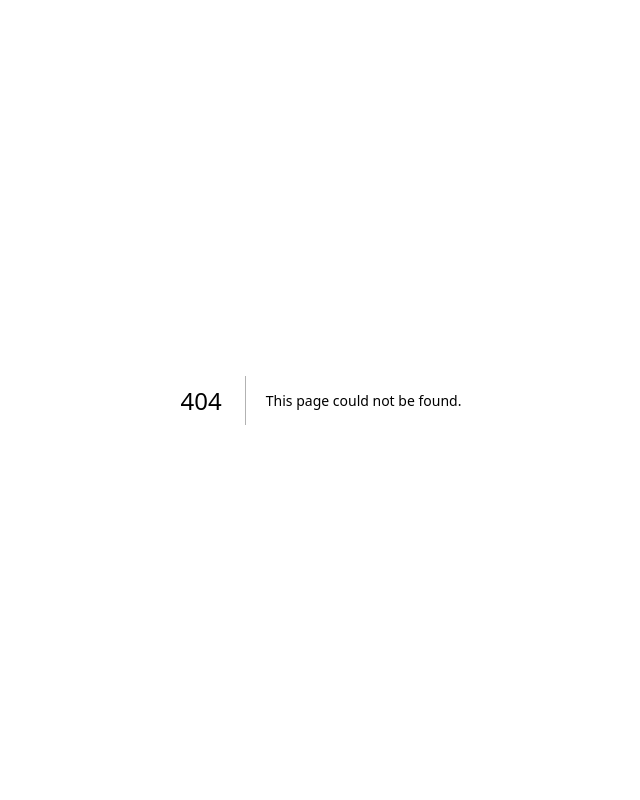
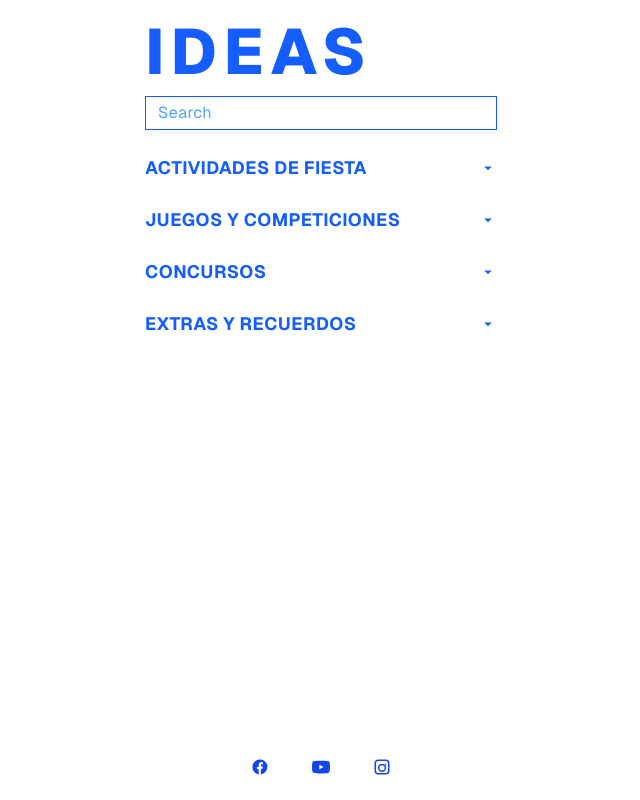
Before and after one commit to jgarcia311999/ComisionMatet, a Next.js app: page /ideas in a window 1280 px wide. Before the commit this address had no page. Shown: the whole page, without its empty margins (319-959 px from the left). Built offline with nearby package versions, Linux system fonts and the light colour scheme.

Commit message:
Añadir página de Ideas con funcionalidad de búsqueda y datos de ideas

```diff
--- a/src/app/horarios/page.tsx
+++ b/src/app/horarios/page.tsx
@@ -1,6 +1,6 @@
 "use client";
 import React from "react";
-import { fiestas } from "@/data/fiestas";
+import { fiestas } from "../../data/fiestas";
 
 export default function Horarios() {
   // helpers
--- /dev/null
+++ b/src/app/ideas/page.tsx
@@ -0,0 +1,107 @@
+"use client";
+import React, { useMemo, useState } from "react";
+import ideasData from "../../data/ideas";
+import type { IdeasData } from "../../data/ideas.types";
+
+export default function IdeasPage() {
+  const [query, setQuery] = useState("");
+  const [open, setOpen] = useState<Record<string, boolean>>({});
+  const toggle = (key: string) =>
+    setOpen((prev) => ({ ...prev, [key]: !prev[key] }));
+
+  const filtered = useMemo(() => {
+    const q = query.trim().toLowerCase();
+    if (!q) return ideasData as IdeasData;
+    return (ideasData as IdeasData)
+      .map((section) => ({
+        ...section,
+        items: section.items.filter((it) =>
+          [section.title, it.text].some((t) => t.toLowerCase().includes(q))
+        ),
+      }))
+      .filter((s) => s.items.length > 0);
+  }, [query]);
+
+  return (
+    <main className="min-h-[100svh] bg-white text-gray-900 font-sans pb-[env(safe-area-inset-bottom)] pt-[env(safe-area-inset-top)]">
+      <div className="w-full max-w-sm px-4 pt-5 flex flex-col min-h-[100svh] mx-auto">
+        {/* HEADER */}
+        <header className="select-none">
+          <h1 className="text-blue-600 font-extrabold uppercase tracking-widest leading-none text-[64px]">IDEAS</h1>
+        </header>
+
+        {/* SEARCH BAR */}
+        <div className="mt-3 border border-blue-600">
+          <div className="flex items-center justify-between text-[16px] uppercase tracking-wide px-3 py-1 text-blue-700">
+            <input
+              value={query}
+              onChange={(e) => setQuery(e.target.value)}
+              placeholder="Search"
+              className="w-full bg-transparent outline-none placeholder-blue-400"
+              aria-label="Buscar idea"
+            />
+            {query && (
+              <button onClick={() => setQuery("")} aria-label="clear" className="font-medium">×</button>
+            )}
+          </div>
+        </div>
+
+        {/* LISTA DE IDEAS */}
+        <section className="mt-6">
+          {filtered.map((section) => (
+            <div key={section.key} className="mb-6">
+              <button
+                type="button"
+                onClick={() => toggle(section.key)}
+                aria-expanded={(open[section.key] ?? (query.length > 0)) ? true : false}
+                className="w-full flex items-center justify-between text-lg font-bold text-blue-600 uppercase tracking-wide mb-3"
+              >
+                <span>{section.title}</span>
+                <svg
+                  className={`transition-transform duration-200 ${ (open[section.key] ?? (query.length > 0)) ? "rotate-180" : "rotate-0"}`}
+                  width="18" height="18" viewBox="0 0 24 24" fill="currentColor" aria-hidden="true"
+                >
+                  <path d="M7 10l5 5 5-5H7z"/>
+                </svg>
+              </button>
+              {(open[section.key] ?? (query.length > 0)) && (
+                <ul>
+                  {section.items.map((idea) => (
+                    <li key={idea.id} className="border-t border-blue-600 first:border-t-0">
+                      <div className="px-2 py-4 hover:bg-blue-50 transition-colors">
+                        <div className="flex items-start justify-between gap-3">
+                          <div className="text-[18px] sm:text-[22px] leading-none font-semibold text-blue-700">{idea.text}</div>
+                          <span className="text-[12px] uppercase tracking-wide text-blue-500 whitespace-nowrap mt-0.5">ID: {idea.id}</span>
+                        </div>
+                      </div>
+                    </li>
+                  ))}
+                  <li className="border-t border-blue-600" />
+                </ul>
+              )}
+            </div>
+          ))}
+
+          {filtered.length === 0 && (
+            <div className="text-blue-500 text-sm">No hay ideas para esa búsqueda.</div>
+          )}
+        </section>
+
+        {/* FOOTER ICONOS */}
+        <footer className="mt-auto pb-6">
+          <div className="flex items-center justify-center gap-10 text-blue-700 text-[20px] select-none">
+            <a href="#" aria-label="Facebook" className="hover:opacity-80">
+              <svg width="18" height="18" viewBox="0 0 24 24" fill="currentColor" aria-hidden="true"><path d="M22 12.06C22 6.49 17.52 2 11.94 2 6.37 2 1.88 6.49 1.88 12.06c0 4.99 3.64 9.13 8.4 9.94v-7.03H7.9v-2.9h2.38V9.41c0-2.35 1.4-3.64 3.54-3.64 1.03 0 2.1.18 2.1.18v2.31h-1.18c-1.16 0-1.52.72-1.52 1.46v1.76h2.59l-.41 2.9h-2.18V22c4.76-.81 8.4-4.95 8.4-9.94z"/></svg>
+            </a>
+            <a href="#" aria-label="YouTube" className="hover:opacity-80">
+              <svg width="24" height="18" viewBox="0 0 24 24" fill="currentColor" aria-hidden="true"><path d="M23.5 6.2a3 3 0 0 0-2.1-2.1C19.51 3.5 12 3.5 12 3.5s-7.51 0-9.4.6A3 3 0 0 0 .5 6.2 31 31 0 0 0 0 12a31 31 0 0 0 .5 5.8 3 3 0 0 0 2.1 2.1c1.89.6 9.4.6 9.4.6s7.51 0 9.4-.6a3 3 0 0 0 2.1-2.1 31 31 0 0 0 .5-5.8 31 31 0 0 0-.5-5.8zM9.75 15.02V8.98L15.5 12l-5.75 3.02z"/></svg>
+            </a>
+            <a href="#" aria-label="Instagram" className="hover:opacity-80">
+              <svg width="18" height="18" viewBox="0 0 24 24" fill="currentColor" aria-hidden="true"><path d="M7 2h10a5 5 0 0 1 5 5v10a5 5 0 0 1-5 5H7a5 5 0 0 1-5-5V7a5 5 0 0 1 5-5zm0 2a3 3 0 0 0-3 3v10a3 3 0 0 0 3 3h10a3 3 0 0 0 3-3V7a3 3 0 0 0-3-3H7zm5 3.5a5.5 5.5 0 1 1 0 11 5.5 5.5 0 0 1 0-11zm0 2a3.5 3.5 0 1 0 0 7 3.5 3.5 0 0 0 0-7zm5.75-.75a1 1 0 1 1-2 0 1 1 0 0 1 2 0z"/></svg>
+            </a>
+          </div>
+        </footer>
+      </div>
+    </main>
+  );
+}
--- /dev/null
+++ b/src/data/ideas.ts
@@ -0,0 +1,98 @@
+import type { IdeasData } from "./ideas.types";
+
+export const ideasData: IdeasData = [
+  {
+    "key": "sec-fiestas",
+    "title": "Actividades de fiesta",
+    "items": [
+      {
+        "id": "dj",
+        "text": "Duelo de djs"
+      },
+      {
+        "id": "disco-ruedas",
+        "text": "Disco móvil sobre ruedas: de la plaza a la piscina y volver."
+      },
+      {
+        "id": "rey-reina",
+        "text": "Rey y reina de fiesta"
+      },
+      {
+        "id": "noche-tematica",
+        "text": "Noche temática: ibicenca, hawaiana, fluorescente, disfraces improvisados"
+      },
+      {
+        "id": "premios-tontos",
+        "text": "Entrega de premios tontos (ej: “el que más baila”, “el que más canta”, “el más ligón/a de la fiesta”)."
+      },
+      {
+        "id": "photocall",
+        "text": "Photocall del pueblo con accesorios y un mural pintado"
+      },
+      {
+        "id": "libro-firmas",
+        "text": "Libro de firmas / recuerdos de la fiesta"
+      }
+    ]
+  },
+  {
+    "key": "sec-juegos",
+    "title": "Juegos y competiciones",
+    "items": [
+      {
+        "id": "hundir-flota",
+        "text": "Hundir la flota por equipos, pero, con chupitos"
+      },
+      {
+        "id": "beer-pong",
+        "text": "Campeonato de beer pong gigante (con cubos y pelotas grandes)."
+      },
+      {
+        "id": "videojuegos",
+        "text": "Torneo de videojuegos"
+      },
+      {
+        "id": "juegos-barra",
+        "text": "Juegos en la barra: un cronómetro, el que lo pare a los 10s, cubata gratis, participación 1€"
+      },
+      {
+        "id": "futbol-bolas",
+        "text": "Fútbol de bolas gigantes rollo humor amarillo"
+      }
+    ]
+  },
+  {
+    "key": "sec-concursos",
+    "title": "Concursos",
+    "items": [
+      {
+        "id": "carrera-bicis",
+        "text": "Carrera de bicis"
+      },
+      {
+        "id": "concurso-tapas",
+        "text": "Concurso de tapas (para semana santa)"
+      },
+      {
+        "id": "concurso-plastelina",
+        "text": "Concurso de plastelina"
+      }
+    ]
+  },
+  {
+    "key": "sec-extras",
+    "title": "Extras y recuerdos",
+    "items": [
+      {
+        "id": "llaveros",
+        "text": "Hacer llaveros personalizados, para la comisión, de metal"
+      },
+      {
+        "id": "perseidas",
+        "text": "Al acabar el cine/jotas/mago/espectaculo, todo el mundo a la era a ver las perseidas (lagrimas de San Lorenzo)"
+      }
+    ]
+  }
+] as const;
+
+export default ideasData;
--- /dev/null
+++ b/src/data/ideas.types.ts
@@ -0,0 +1,12 @@
+export type IdeaItem = {
+  id: string;        // para editar/borrar de forma estable
+  text: string;
+};
+
+export type IdeaSection = {
+  key: string;       // slug único (ej: "infra", "actos")
+  title: string;
+  items: IdeaItem[];
+};
+
+export type IdeasData = IdeaSection[];
```
